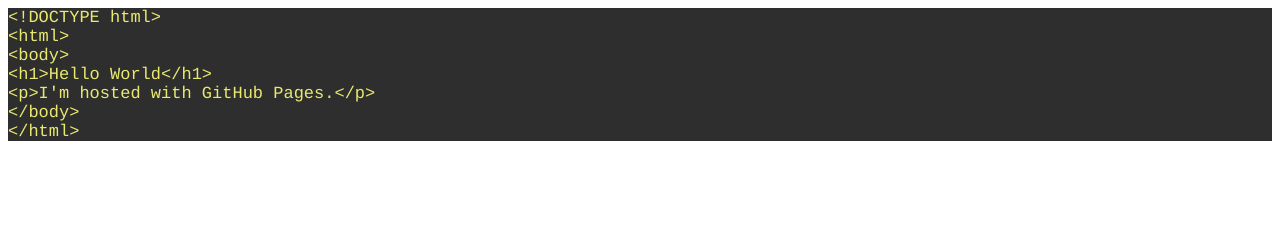
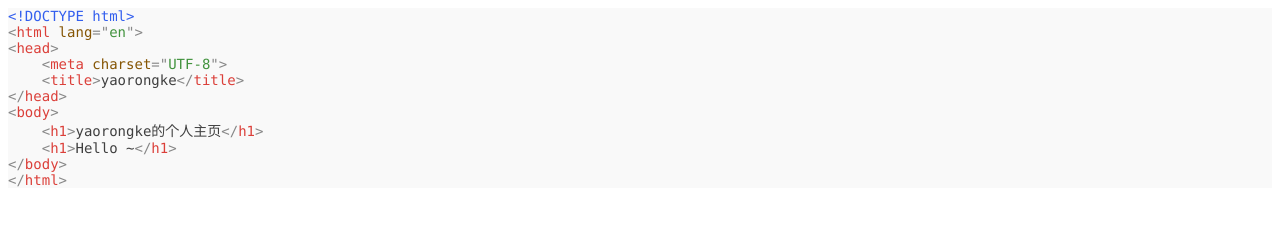
Before and after one commit to Selpirt3/Selpirt3.github.io, a plain HTML site: page index.html in a window 1280 px wide. Drawn offline with Linux system fonts and the light colour scheme.

Commit message:
Update index.html

```diff
--- a/index.html
+++ b/index.html
@@ -7,17 +7,30 @@
   <meta name="Generator" content="Cocoa HTML Writer">
   <meta name="CocoaVersion" content="2113">
   <style type="text/css">
-    p.p1 {margin: 0.0px 0.0px 0.0px 0.0px; font: 17.0px Courier; color: #eae96f; -webkit-text-stroke: #eae96f; background-color: #2e2e2e}
+    p.p1 {margin: 0.0px 0.0px 0.0px 0.0px; font: 14.0px Menlo; color: #325eee; -webkit-text-stroke: #325eee; background-color: #f9f9f9}
+    p.p2 {margin: 0.0px 0.0px 0.0px 0.0px; font: 14.0px Menlo; color: #db3f39; -webkit-text-stroke: #db3f39; background-color: #f9f9f9}
+    p.p3 {margin: 0.0px 0.0px 0.0px 0.0px; font: 14.0px Menlo; color: #855504; -webkit-text-stroke: #855504; background-color: #f9f9f9}
+    p.p4 {margin: 0.0px 0.0px 0.0px 0.0px; font: 14.0px Menlo; color: #000000; color: rgba(0, 0, 0, 0.75); -webkit-text-stroke: #000000; background-color: #f9f9f9}
     span.s1 {font-kerning: none}
+    span.s2 {font-kerning: none; color: #878787; -webkit-text-stroke: 0px #878787}
+    span.s3 {font-kerning: none; color: #855504; -webkit-text-stroke: 0px #855504}
+    span.s4 {font-kerning: none; color: #42933e; -webkit-text-stroke: 0px #42933e}
+    span.s5 {font-kerning: none; color: rgba(0, 0, 0, 0.75); -webkit-text-stroke: 0px #000000}
+    span.s6 {font-kerning: none; color: #db3f39; -webkit-text-stroke: 0px #db3f39}
+    span.s7 {font: 14.0px 'PingFang SC'; font-kerning: none}
   </style>
 </head>
 <body>
 <p class="p1"><span class="s1">&lt;!DOCTYPE html&gt;</span></p>
-<p class="p1"><span class="s1">&lt;html&gt;</span></p>
-<p class="p1"><span class="s1">&lt;body&gt;</span></p>
-<p class="p1"><span class="s1">&lt;h1&gt;Hello World&lt;/h1&gt;</span></p>
-<p class="p1"><span class="s1">&lt;p&gt;I'm hosted with GitHub Pages.&lt;/p&gt;</span></p>
-<p class="p1"><span class="s1">&lt;/body&gt;</span></p>
-<p class="p1"><span class="s1">&lt;/html&gt;</span></p>
+<p class="p2"><span class="s2">&lt;</span><span class="s1">html </span><span class="s3">lang</span><span class="s2">="</span><span class="s4">en</span><span class="s2">"&gt;</span></p>
+<p class="p2"><span class="s2">&lt;</span><span class="s1">head</span><span class="s2">&gt;</span></p>
+<p class="p3"><span class="s5"><span class="Apple-converted-space">    </span></span><span class="s2">&lt;</span><span class="s6">meta </span><span class="s1">charset</span><span class="s2">="</span><span class="s4">UTF-8</span><span class="s2">"&gt;</span></p>
+<p class="p4"><span class="s1"><span class="Apple-converted-space">    </span></span><span class="s2">&lt;</span><span class="s6">title</span><span class="s2">&gt;</span><span class="s1">yaorongke</span><span class="s2">&lt;/</span><span class="s6">title</span><span class="s2">&gt;</span></p>
+<p class="p2"><span class="s2">&lt;/</span><span class="s1">head</span><span class="s2">&gt;</span></p>
+<p class="p2"><span class="s2">&lt;</span><span class="s1">body</span><span class="s2">&gt;</span></p>
+<p class="p4"><span class="s1"><span class="Apple-converted-space">    </span></span><span class="s2">&lt;</span><span class="s6">h1</span><span class="s2">&gt;</span><span class="s1">yaorongke</span><span class="s7">的个人主页</span><span class="s2">&lt;/</span><span class="s6">h1</span><span class="s2">&gt;</span></p>
+<p class="p4"><span class="s1"><span class="Apple-converted-space">    </span></span><span class="s2">&lt;</span><span class="s6">h1</span><span class="s2">&gt;</span><span class="s1">Hello ~</span><span class="s2">&lt;/</span><span class="s6">h1</span><span class="s2">&gt;</span></p>
+<p class="p2"><span class="s2">&lt;/</span><span class="s1">body</span><span class="s2">&gt;</span></p>
+<p class="p2"><span class="s2">&lt;/</span><span class="s1">html</span><span class="s2">&gt;</span></p>
 </body>
 </html>
```
